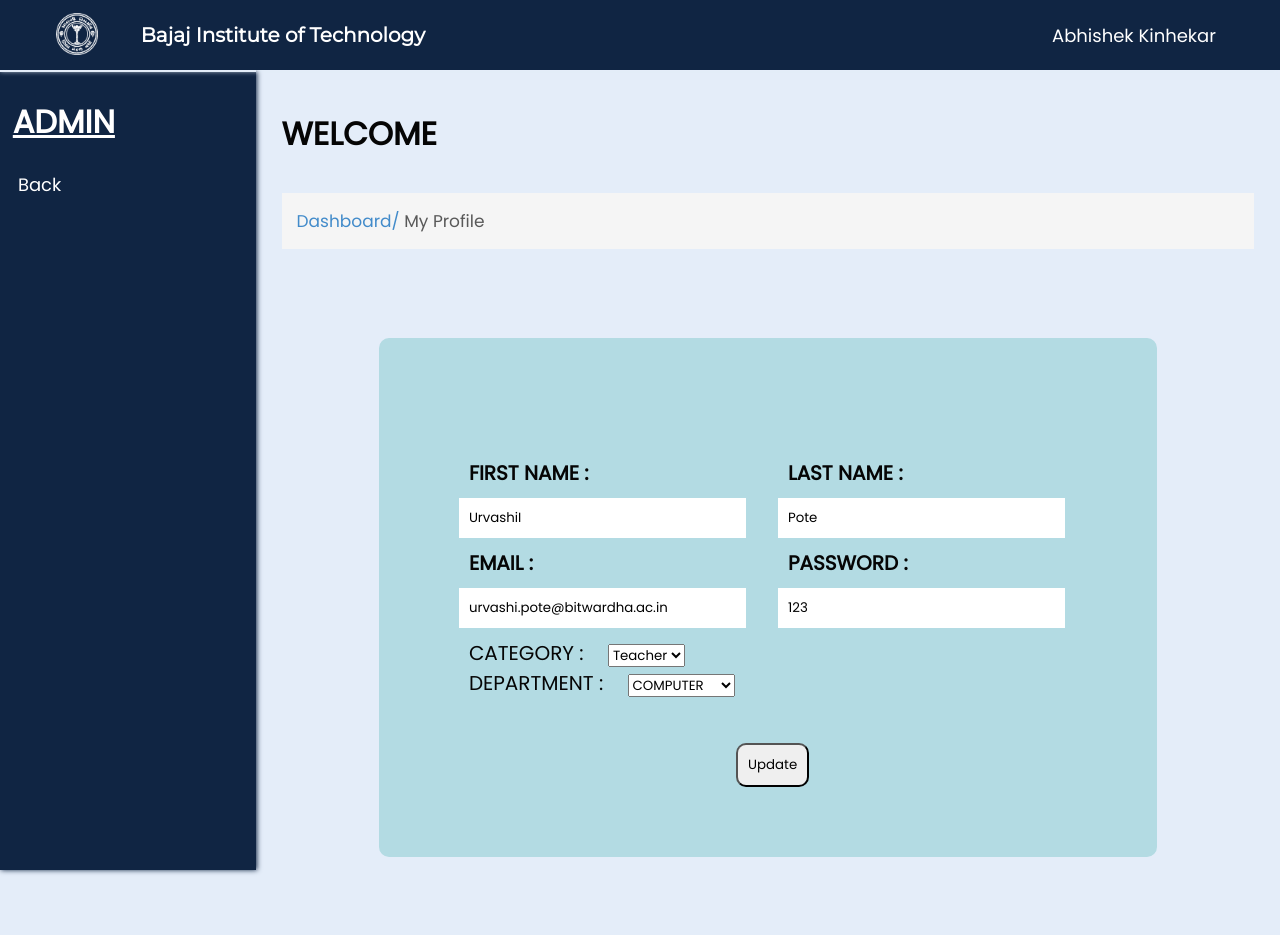
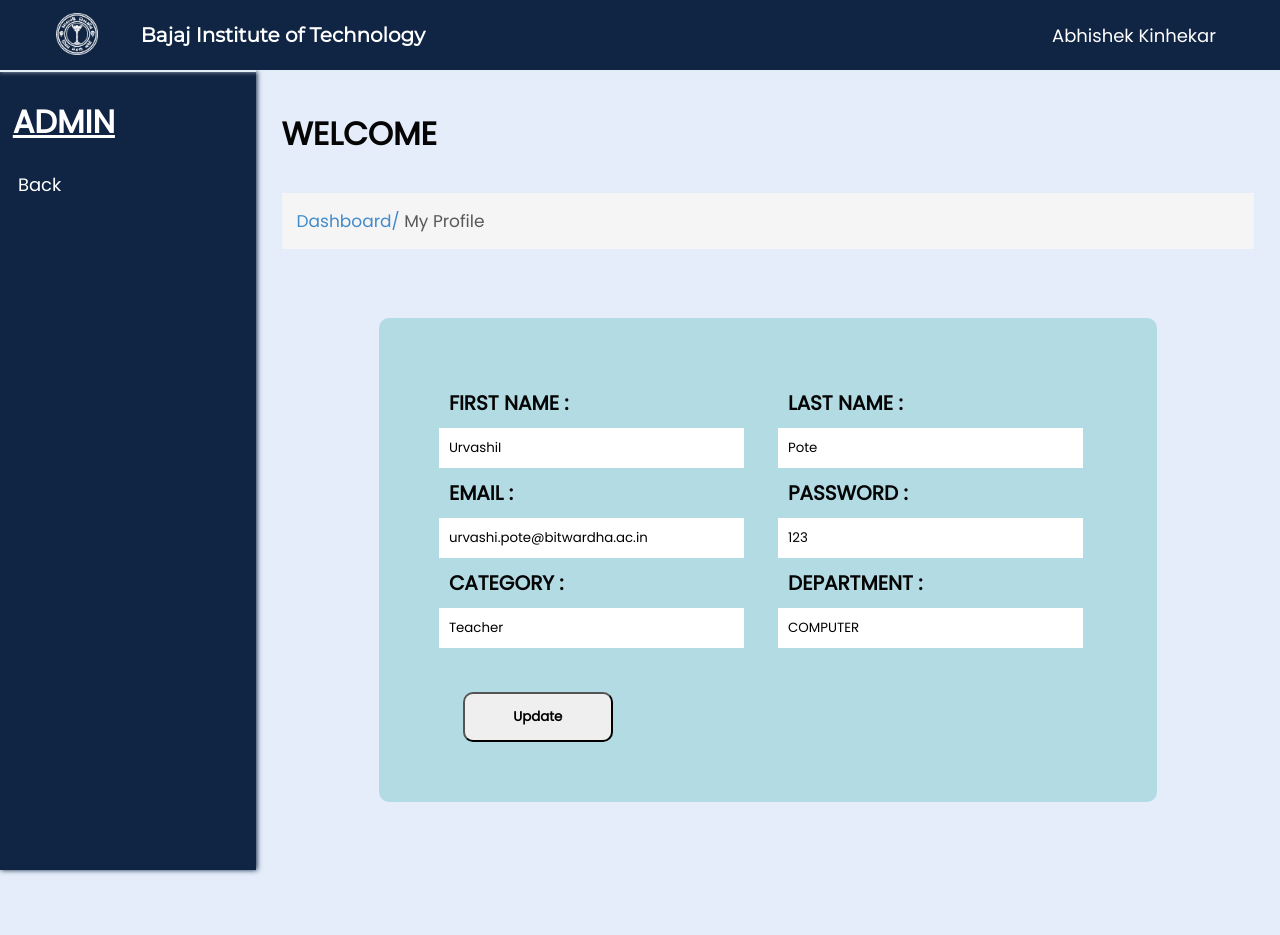
Before and after one commit to Suyash03022003/Feedback-System, a PHP site: page /edit.php?fname=UrvashiI in a window 1280 px wide. After the commit the page ends 874 px from the top, so only its background shows below. Run offline with PHP 8.4, Linux system fonts and the light colour scheme; a user stored in the database is signed in; data comes from the database, SQL or seed files in the repository.

Commit message:
editdone

```diff
--- a/css/edit.css
+++ b/css/edit.css
@@ -1,8 +1,10 @@
+
 .efrm{
   background-color: rgb(179, 219, 227);
   border-radius: 10px ;
-    margin: 4% 10% 4% 10%;
-    padding: 70px;
+  margin: 2% 10% 4% 10%;
+  padding: 20px 50px 60px 50px;
+
 }
 .efrm label {
 padding: 20px;
@@ -28,11 +30,24 @@
   margin-top: 50px;
 }
 .efrm button{
+  height: 50px;
+  width: 150px;
   padding: 10px;
   border-radius: 10px ;
-    margin-top: 7%;
-    margin-left: 45%;
+  margin-top: 5%;
+  margin-left: 5%;
 }
 .efrm button:hover{
   box-shadow: 0 12px 16px 0 rgba(0,0,0,0.24),0 17px 50px 0 rgba(0,0,0,0.19);
+  background-color: #36096D;
+  color: white;
 }
+.labelbtn{
+
+  padding-top: 150px;
+}
+select{
+  width: 90%;
+  padding: 10px;
+  margin: 10px;
+}
--- a/edit.php
+++ b/edit.php
@@ -89,29 +89,34 @@ include('check.php');
           <input class="l1" type="text" name="PASSWORD" value="<?= $user['password'] ?>" required>
         </div>
       </div>
-    </div>
-        <div>
-          <label>CATEGORY :</label>
-          <select name="CATEGORY">
+      <br>
+       <div class="labelbtn">
+        <div class="label1">
+          <label><b>CATEGORY :</b></label>
+          <input readonly class="l1" type="text" name="CATEGORY" value="<?= $user['category'] ?>" required>
+          <!-- <select name="CATEGORY">
             <option value="Not Selected">Select</option>
             <option value="Teacher" selected>Teacher</option>
             <option value="HOD">HOD</option>
             <option value="Student">Student</option>
             <option value="Parent">Parent</option>
-          </select>
+          </select> -->
         </div>
-        <div>
-          <label>DEPARTMENT :</label>
-          <select name="DEPARTMENT">
+        <div class="label2">
+          <label><b>DEPARTMENT :</b></label>
+          <input readonly class="l1" type="text" name="DEPARTMENT" value="<?= $user['dept'] ?>" required>
+          <!-- <select name="DEPARTMENT" >
             <option value="Not Selected">SELECT</option>
             <option value="COMPUTER" selected>COMPUTER</option>
             <option value="ELECTRICAL">ELECTRICAL</option>
             <option value="CIVIL">CIVIL</option>
             <option value="MECHANICAL">MECHANICAL</option>
-          </select>
+          </select> -->
         </div>
+       </div>
+      </div>
         <div class="bt">
-        <button classtype="submit" name="Update">Update</button>
+        <button classtype="submit" name="Update"><b>Update</b></button>
         </div>
       </form>
 
--- a/generateptm.php
+++ b/generateptm.php
@@ -4,8 +4,8 @@ session_start();
 include('connect.php');
 $stake = 'HOD';
 include('check.php');
-$query = "SELECT * from feedbacks WHERE author = (SELECT FNAME from login WHERE EMAIL = '$email') ";
-$result = mysqli_query($conn, $query);
+// $query = "SELECT * from feedbacks WHERE author = (SELECT FNAME from login WHERE EMAIL = '$email') ";
+// $result = mysqli_query($conn, $query);
 ?>
 <html lang="en">
 
--- a/hod.php
+++ b/hod.php
@@ -3,7 +3,6 @@ session_start();
 include('connect.php');
 $stake = 'HOD';
 include('check.php');
-
 // $query = "SELECT * from feedbacks WHERE author = (SELECT FNAME from loginss WHERE EMAIL = '$email') ";
 // $result = mysqli_query($conn, $query);
 
--- a/hodviewfeedback.php
+++ b/hodviewfeedback.php
@@ -5,8 +5,8 @@ session_start();
 include('connect.php');
 $stake = 'HOD';
 include('check.php');
-$query = "SELECT * from feedbacks WHERE author = (SELECT FNAME from login WHERE EMAIL = '$email') ";
-$result = mysqli_query($conn, $query);
+// $query = "SELECT * from feedbacks WHERE author = (SELECT FNAME from login WHERE EMAIL = '$email') ";
+// $result = mysqli_query($conn, $query);
 ?>
 <html lang="en">
 
--- a/manageFaculty.php
+++ b/manageFaculty.php
@@ -5,8 +5,8 @@ session_start();
 include('connect.php');
 $stake = 'HOD';
 include('check.php');
-$query = "SELECT * from feedbacks WHERE author = (SELECT FNAME from login WHERE EMAIL = '$email') ";
-$result = mysqli_query($conn, $query);
+// $query = "SELECT * from feedbacks WHERE author = (SELECT FNAME from login WHERE EMAIL = '$email') ";
+// $result = mysqli_query($conn, $query);
 ?>
 <html lang="en">
 
```
Lines whose indentation alone changed are shown as unchanged.
